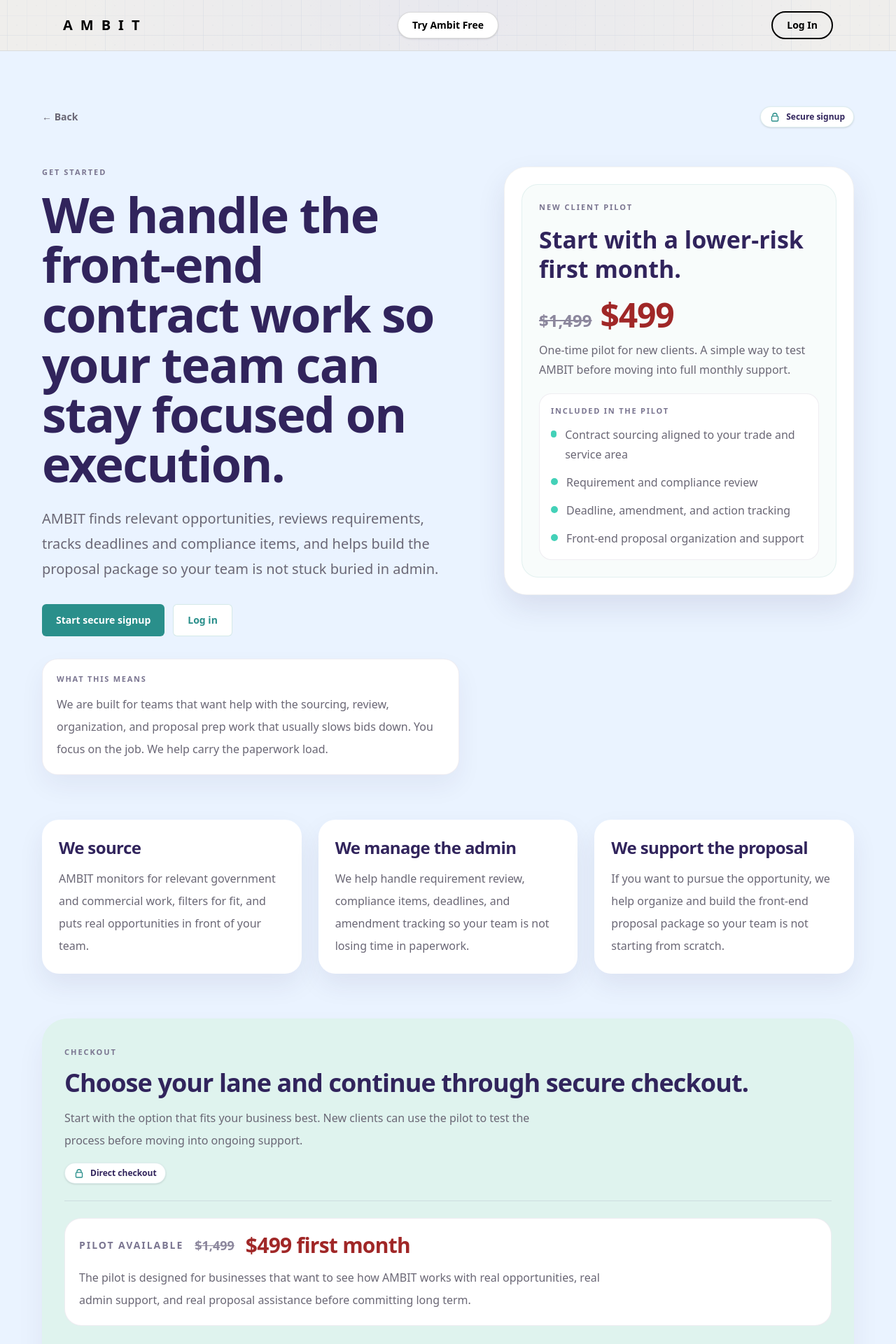
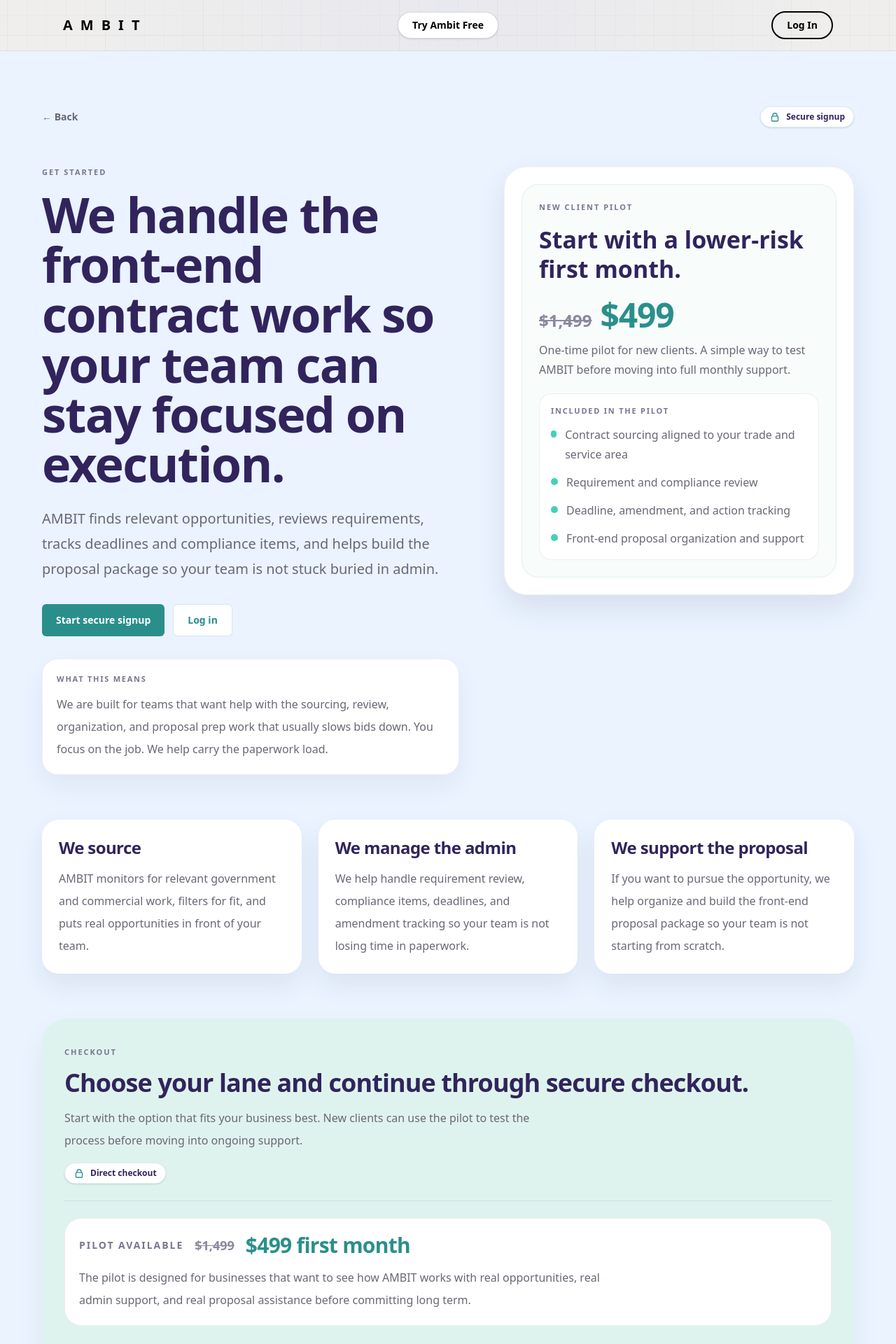
Before and after one commit to seansevrix/ambit, a Next.js app: page /get-started in a window 1280 px wide. Shown: the top 1920 px of the page at 70% size. Built offline with nearby package versions, Linux system fonts and the light colour scheme; no server answers.

Commit message:
Update get started page pricing color to brand teal

```diff
--- a/app/get-started/page.tsx
+++ b/app/get-started/page.tsx
@@ -119,7 +119,7 @@ function PilotPriceCard() {
           <span className="text-2xl font-bold text-[#8C879D] line-through">
             $1,499
           </span>
-          <span className="text-5xl font-black tracking-tight text-[#A02727]">
+          <span className="text-5xl font-black tracking-tight text-[#2A8F8B]">
             $499
           </span>
         </div>
@@ -260,7 +260,7 @@ export default function Page() {
               <div className="text-lg font-semibold text-[#8C879D] line-through">
                 $1,499
               </div>
-              <div className="text-3xl font-black tracking-tight text-[#A02727]">
+              <div className="text-3xl font-black tracking-tight text-[#2A8F8B]">
                 $499 first month
               </div>
             </div>
```
